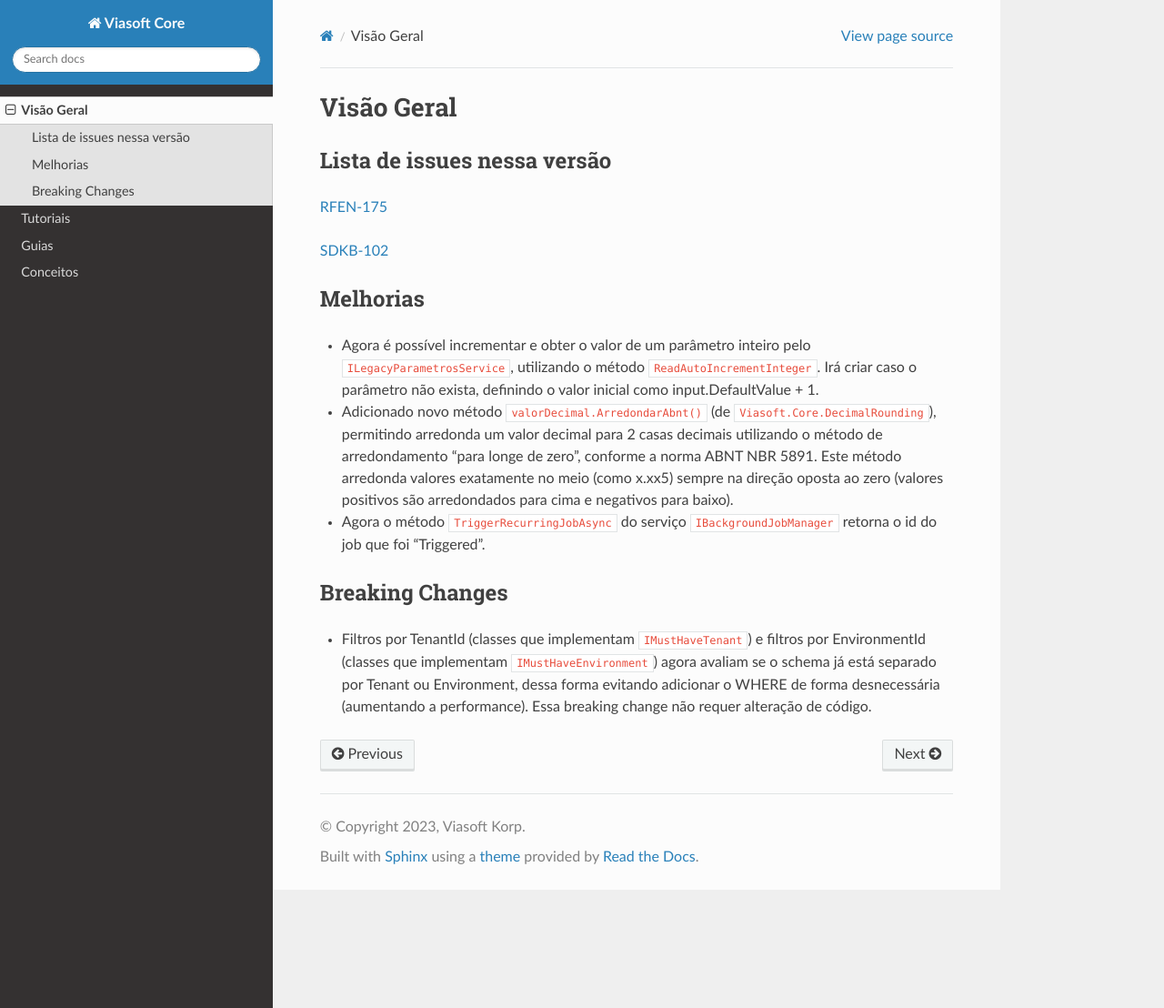
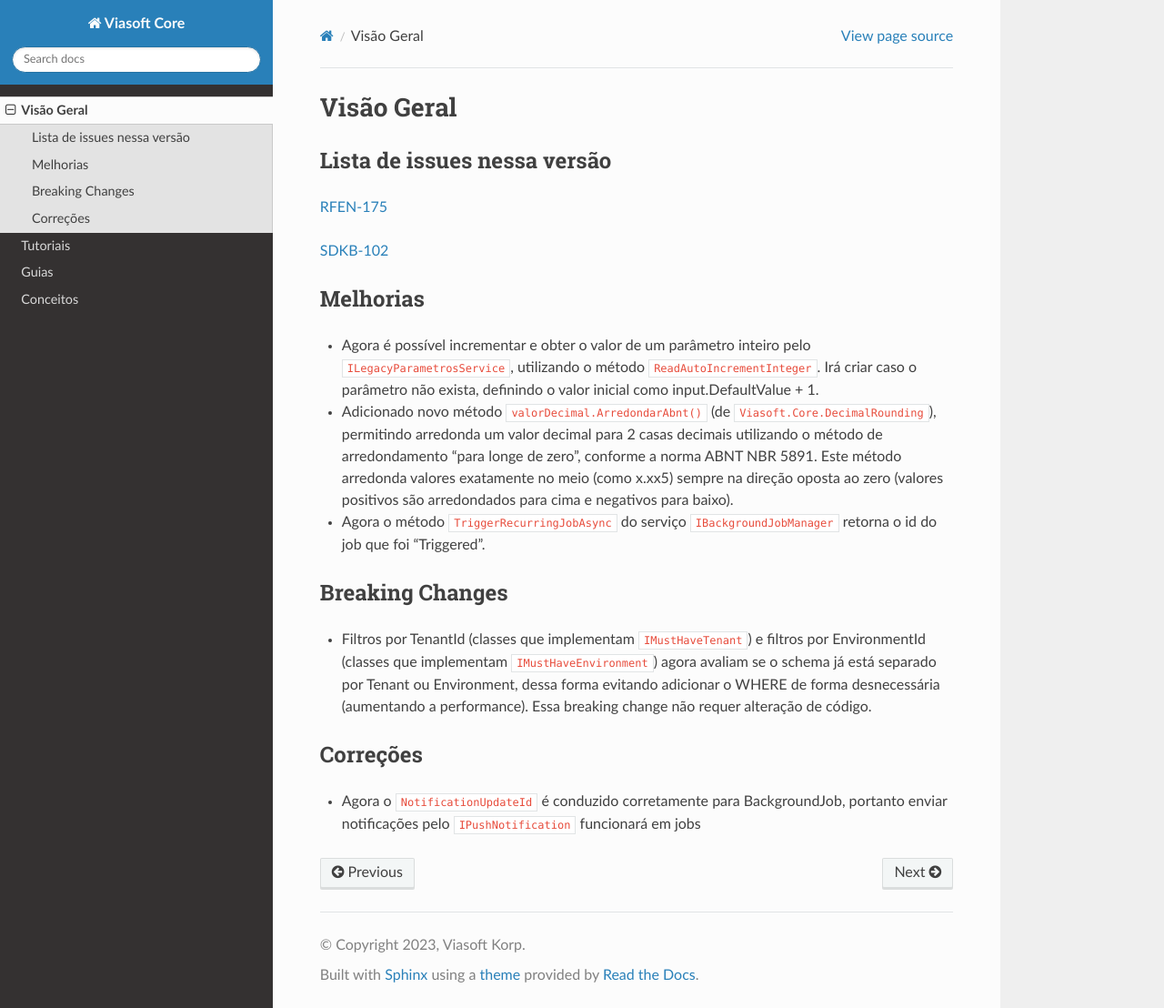
Before and after one commit to viasoftkorp/viasoft-core-docs, a Sphinx documentation site: the page built from docs/source/visao_geral.rst, in a window 1280 px wide and 1108 px high. Shown: the whole window at 91% size. Built offline with Sphinx 7.4.7 and the Read the Docs theme 3.1.0, drawn with Linux system fonts in a browser that asks for light colours.

Commit message:
INotificationUpdateId em jobs
INotificationUpdateId funcionará corretamente em background jobs, antes o ``NotificationUpdateId`` não era conduzido como também não era configurado como IAmbientData

```diff
--- a/docs/source/visao_geral.rst
+++ b/docs/source/visao_geral.rst
@@ -23,3 +23,8 @@ Breaking Changes
 ----------------
 
 * Filtros por TenantId (classes que implementam ``IMustHaveTenant``) e filtros por EnvironmentId (classes que implementam ``IMustHaveEnvironment``) agora avaliam se o schema já está separado por Tenant ou Environment, dessa forma evitando adicionar o WHERE de forma desnecessária (aumentando a performance). Essa breaking change não requer alteração de código.
+
+Correções
+---------
+
+* Agora o ``NotificationUpdateId`` é conduzido corretamente para BackgroundJob, portanto enviar notificações pelo ``IPushNotification`` funcionará em jobs
```
